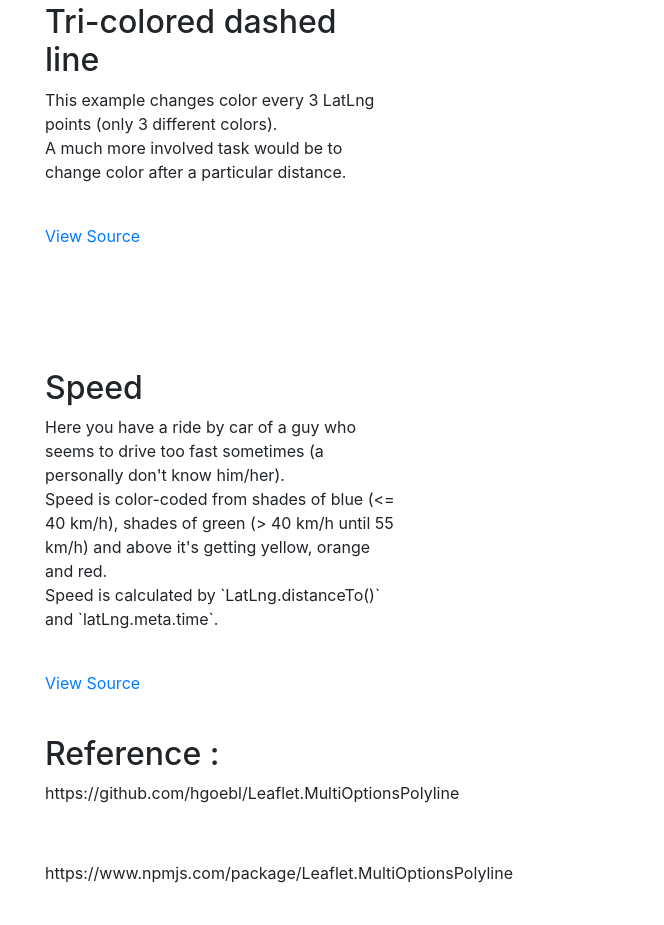
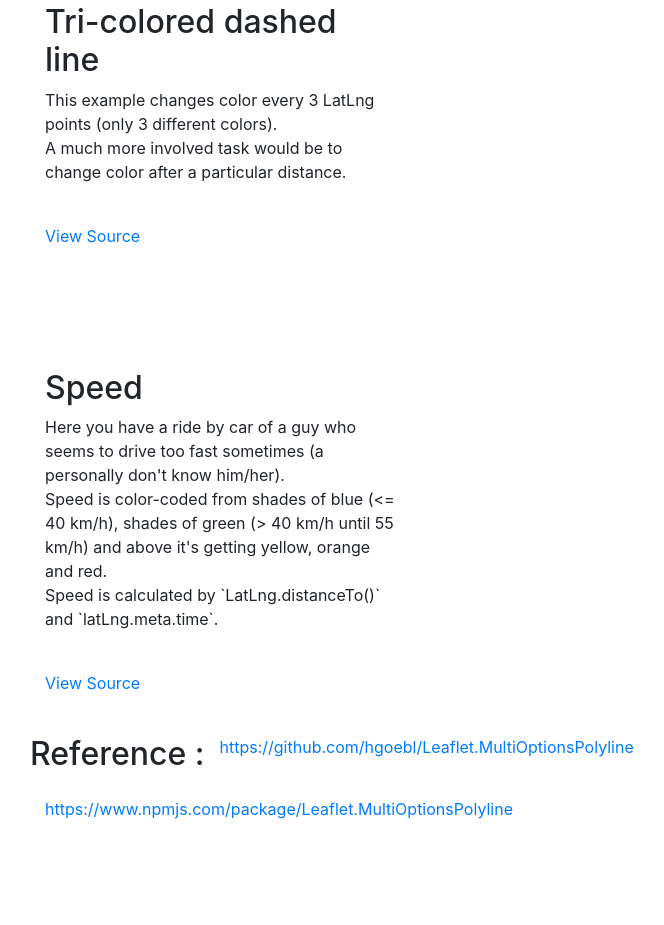
Before and after one commit to SomnuekM/MultiOptionsPolyline, a plain HTML site: page fullDemo.html in a window 1280 px wide. Shown: the part 1286-2211 px from the top of the page, without its empty margins (40-704 px from the left). After the commit the page ends 2107 px from the top, so only its background shows below. Drawn offline with nearby package versions, Linux system fonts and the light colour scheme; no server answers.

Commit message:
Update fullDemo.html

```diff
--- a/fullDemo.html
+++ b/fullDemo.html
@@ -112,16 +112,17 @@
             </div>
         </div>
         <div class="row">
+            <h2> Reference : </h2>
              <div class="col-md-4 col-sm-4">
-           <h2> Reference : </h2>
-            <p href="https://github.com/hgoebl/Leaflet.MultiOptionsPolyline">https://github.com/hgoebl/Leaflet.MultiOptionsPolyline</p> <br/>
-                   </div>
+
+                <a href="https://github.com/hgoebl/Leaflet.MultiOptionsPolyline">https://github.com/hgoebl/Leaflet.MultiOptionsPolyline</a> <br/>
+              </div>
         </div>
         <div class="row">
             <div class="col-md-4 col-sm-4">
-             <p href="https://www.npmjs.com/package/Leaflet.MultiOptionsPolyline">https://www.npmjs.com/package/Leaflet.MultiOptionsPolyline</p> <br/>
+             <a href="https://www.npmjs.com/package/Leaflet.MultiOptionsPolyline">https://www.npmjs.com/package/Leaflet.MultiOptionsPolyline</a> <br/>
+            </div>
          </div>
-               </div>
     </div>
 
     <script src="https://unpkg.com/leaflet@1.7.1/dist/leaflet.js" integrity="sha512-XQoYMqMTK8LvdxXYG3nZ448hOEQiglfqkJs1NOQV44cWnUrBc8PkAOcXy20w0vlaXaVUearIOBhiXZ5V3ynxwA==" crossorigin=""></script>
```
